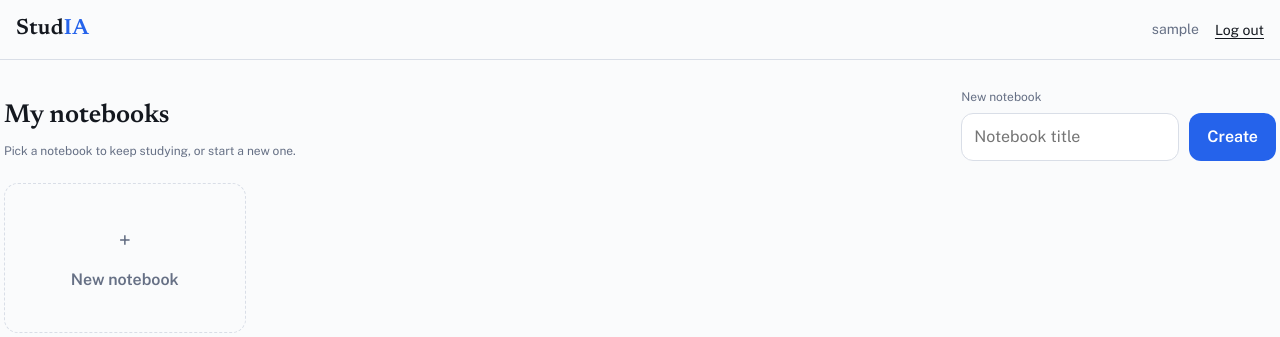
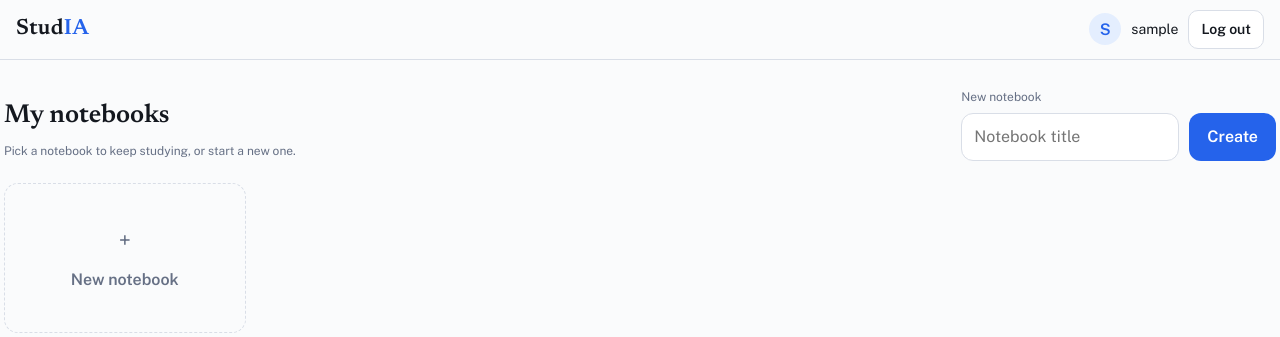
Before and after one commit to Noro18/EstudIA, a Django app: page /notebooks/ in a window 1280 px wide. Shown: the top 337 px of the page. Run offline with Django 5.2, Linux system fonts and the light colour scheme; the visitor is signed in with stand-in values (Sample User, id 1); data that the repository does not hold is empty; parts of the project's set-up code (start-up, migrations or seed data) failed here and were passed over.

Commit message:
style(ui): add avatar circle and styled logout button to topbar navbar

```diff
--- a/static/workspace.css
+++ b/static/workspace.css
@@ -247,5 +247,9 @@ button:focus-visible,textarea:focus-visible,a:focus-visible{outline:2px solid va
  .nb-create{width:100%}
 }
 
+.user-menu{margin-left:auto;display:flex;align-items:center;gap:10px}
+.avatar{display:inline-flex;align-items:center;justify-content:center;width:32px;height:32px;border-radius:50%;background:var(--soft);color:var(--brand);font-weight:700}
+.user-name{font-size:14px;color:var(--ink);white-space:nowrap}
+
 .logout{background:var(--panel);color:var(--ink);border:1px solid var(--line);border-radius:10px;padding:7px 12px;font:inherit;font-size:14px;font-weight:600;cursor:pointer;transition:background .12s ease,border-color .12s ease,color .12s ease}
 .logout:hover{background:var(--soft);border-color:var(--brand);color:var(--brand)}
--- a/templates/base.html
+++ b/templates/base.html
@@ -35,11 +35,12 @@
     </dialog>
   {% endif %}
   {% if request.user.is_authenticated %}
-    <div class="topbar-end">
-      <span class="topbar-user">{{ request.user.username }}</span>
+    <div class="user-menu">
+      <span class="avatar" aria-hidden="true">{{ request.user.username|first|upper }}</span>
+      <span class="user-name">{{ request.user.username }}</span>
       <form method="post" action="{% url 'logout' %}">
         {% csrf_token %}
-        <button class="logout-btn" type="submit">Log out</button>
+        <button class="logout" type="submit">Log out</button>
       </form>
     </div>
   {% else %}
```
